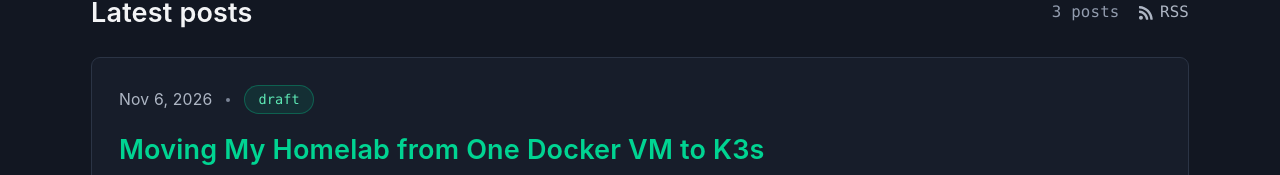
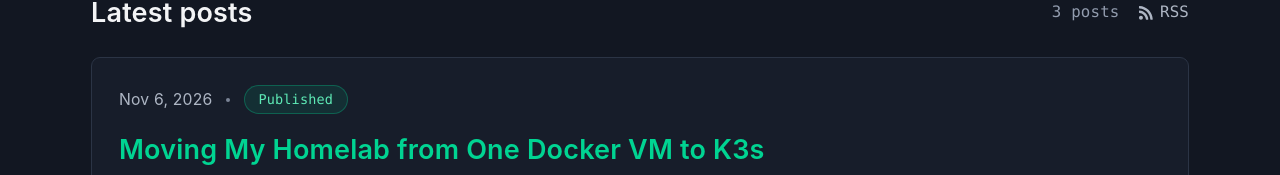
Before and after one commit to pthormodsen/portfolio, a React (Vite) app: page /blog in a window 1280 px wide. Shown: the part 453-628 px from the top of the page. Built offline with nearby package versions, Linux system fonts and the light colour scheme.

Commit message:
published

```diff
--- a/src/data/blogPosts.js
+++ b/src/data/blogPosts.js
@@ -3,7 +3,7 @@ export const blogPosts = [
     id: "moving-my-homelab-to-k3s",
     title: "Moving My Homelab from One Docker VM to K3s",
     date: "2026-11-06",
-    status: "draft",
+    status: "Published",
     tags: ["Homelab", "Kubernetes", "K3s", "Proxmox"],
     excerpt:
       "Everything I host ran in one Docker VM on one machine. Here is how I moved it to a small K3s cluster across two Proxmox hosts, what broke along the way, and what happened when I pulled the plug.",
```
